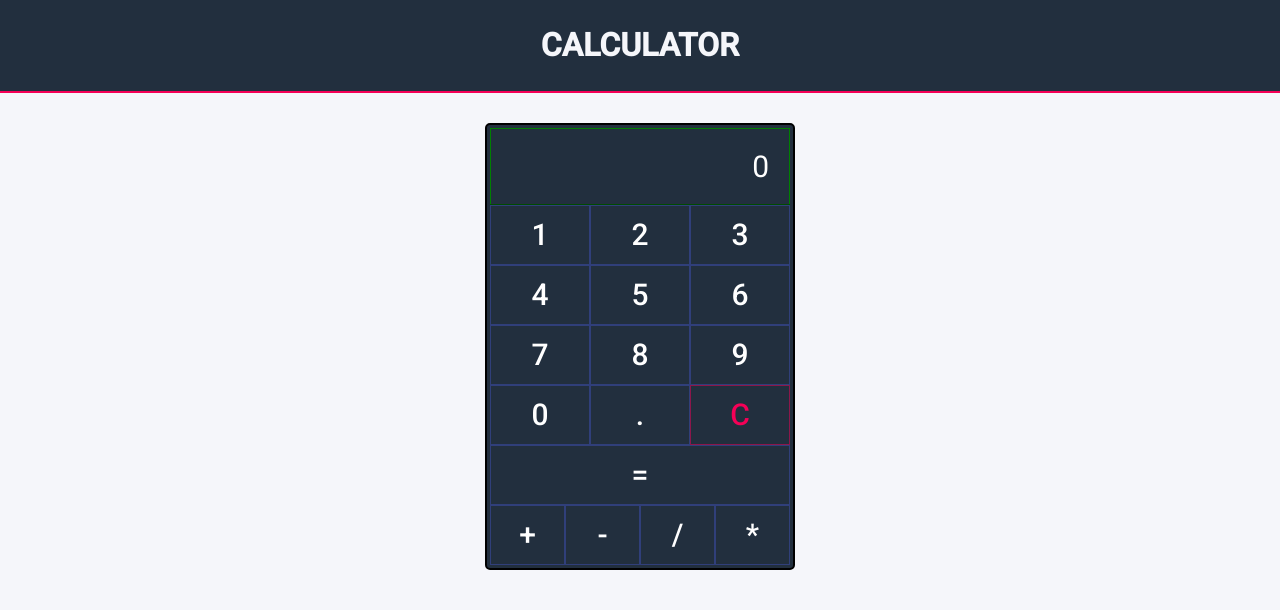
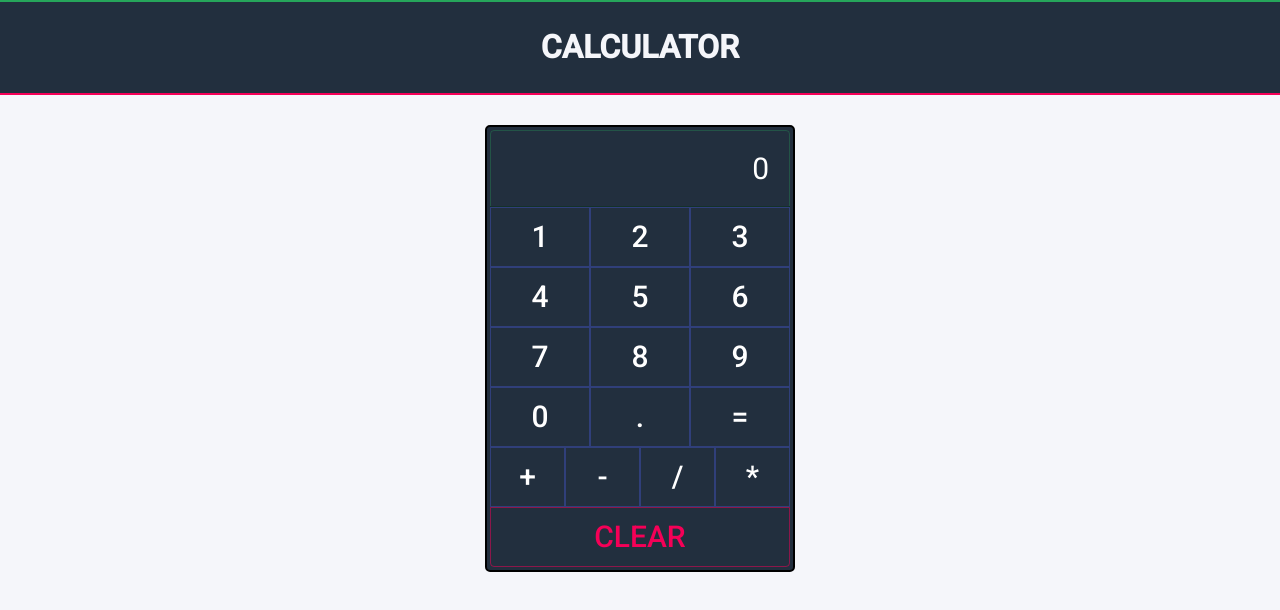
Before and after one commit to fieldr92/react-calculator, a React (Create React App) app: page / in a window 1280 px wide. Shown: the top 610 px of the page. Built offline with nearby package versions, Linux system fonts and the light colour scheme.

Commit message:
🎨 Style update

```diff
--- a/src/components/Calculator/Buttons/ClearButton.js
+++ b/src/components/Calculator/Buttons/ClearButton.js
@@ -7,20 +7,21 @@ import buttons from '../../../styles/buttons';
 const styles = {
   root: {
     ...buttons.root,
-    width: '100%'
+    width: '100%',
+    borderRadius: '0 0 4px 4px'
   }
 };
 
 const ClearButton = ({ onClearClick, classes }) => {
   return (
-    <Grid item xs={4}>
+    <Grid item xs={12}>
       <Button
         variant="outlined"
         color="secondary"
         onClick={() => onClearClick()}
         classes={{ root: classes.root }}
       >
-      {"C"}
+      {"CLEAR"}
       </Button>
     </Grid>
   )
--- a/src/components/Calculator/Buttons/OperatorButtons.js
+++ b/src/components/Calculator/Buttons/OperatorButtons.js
@@ -22,7 +22,7 @@ const createButtons = ({ onOperatorClick, classes }) => {
   return operators.map(operator => {
     let opStyle = { xs: 3, color: 'primary' };
     if (operator === '=') {
-      opStyle.xs = 12;
+      opStyle.xs = 4;
       opStyle.color = 'primary'
     }
     return (
--- a/src/components/Calculator/Calculator.js
+++ b/src/components/Calculator/Calculator.js
@@ -110,8 +110,8 @@ class Calculator extends React.Component {
         </Grid>
         <Grid container className={classes.root} spacing={0}>
           <NumberButtons onNumberClick={this.onNumberClick} />
+          <OperatorButtons onOperatorClick={this.onOperatorClick} />
           <ClearButton onClearClick={this.onClearClick} />
-          <OperatorButtons onOperatorClick={this.onOperatorClick} />
         </Grid>
       </div>
     )
--- a/src/components/Calculator/ResultBar/ResultBar.js
+++ b/src/components/Calculator/ResultBar/ResultBar.js
@@ -13,7 +13,8 @@ const styles = {
     padding: 20,
     fontSize: 30,
     textAlign: 'right',
-    border: '1px solid green'
+    border: '1px solid #26a65b50',
+    borderRadius: '4px 4px 0 0'
   }
 };
 
--- a/src/styles/App.css
+++ b/src/styles/App.css
@@ -10,5 +10,6 @@ body {
   text-align: center;
   background-color: #222f3e;
   color: #f5f6fa;
+  border-top: 2px solid #26a65b;
   border-bottom: 2px solid #f50057;
 }
```
Also changed, not shown: src/components/TitleBar/TitleBar.js (+0 -11 lines).
